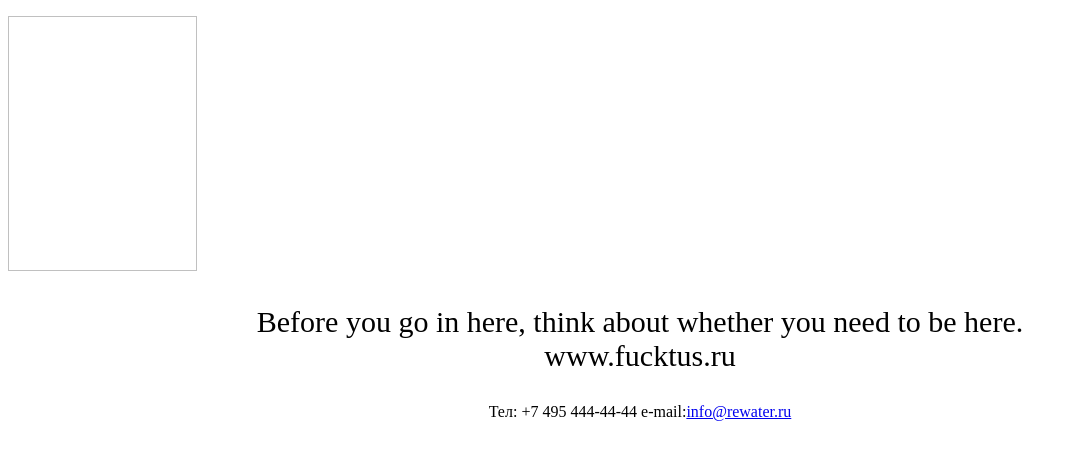
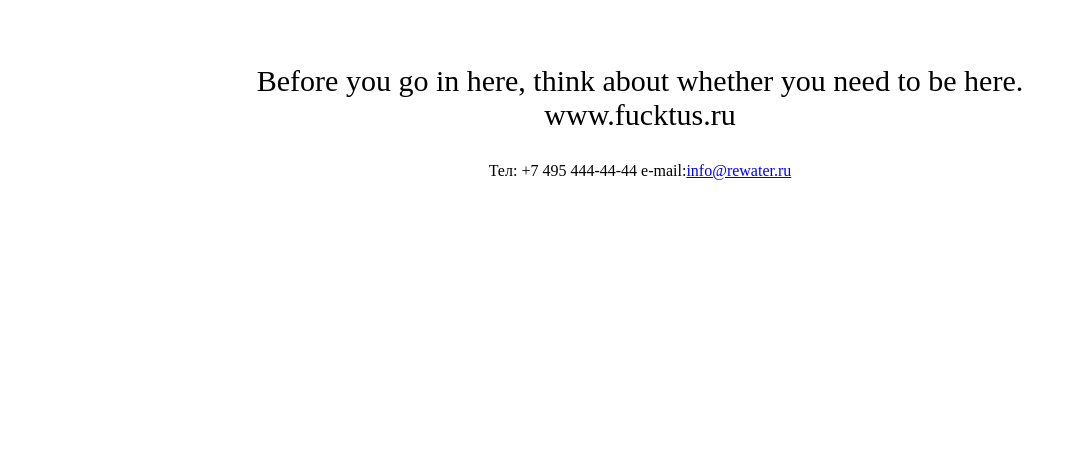
Before and after one commit to OmegaJN/fucktus, a plain HTML site: page index.html in a window 1280 px wide. Shown: the whole page, without its empty margins (0-1077 px from the left). Drawn offline with Linux system fonts and the light colour scheme.

Commit message:
Update index.html

```diff
--- a/index.html
+++ b/index.html
@@ -5,7 +5,7 @@
     <title>This test site with domain www.fucktus.ru</title>
 </head>
 <body>
-    <p> <img scr="http://omegajn.github.io/fucktus/11.jpg"  width="189" height="255" />
+    <p> <img scr="http://omegajn.github.io/fucktus/11.jpg" />
     <p/>
     <p align="center" style="color:#000000; font-size:30px">
         Before you go in here, think about whether you need to be here.<br>
```
